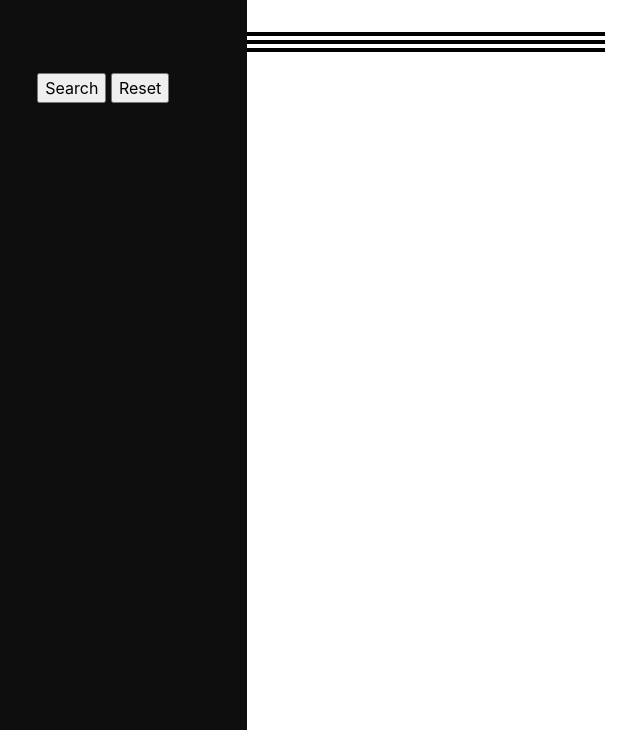
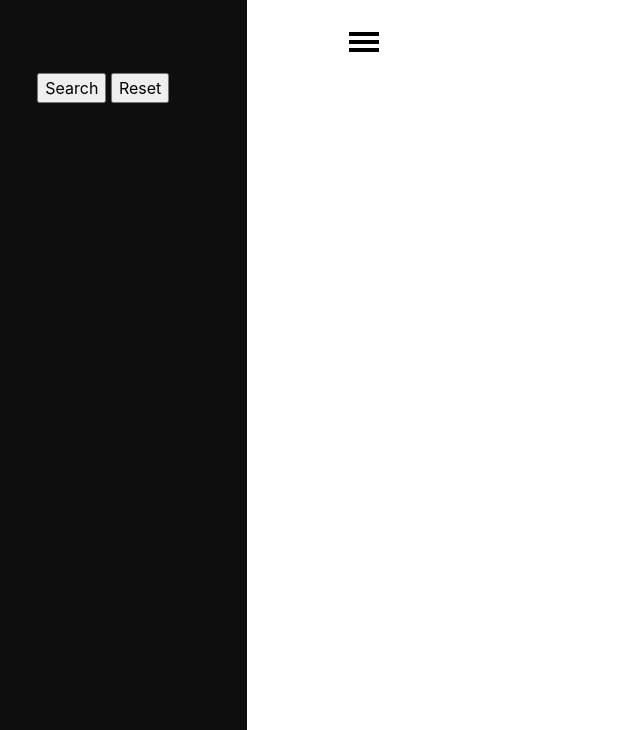
Before and after one commit to ResearchComputingServices/WebAppCICPVersion2, a Django app: template WebsiteApp/templates/index.html in a window 1280 px wide. Shown: the part 70-800 px from the top of the page, without its empty margins (35-675 px from the left). Run offline with Django 3.2, Linux system fonts and the light colour scheme; the template is opened without the code that fills it, so the values that code supplies are empty; some libraries are stand-ins or nearby versions.

Commit message:
Changes in style.css

```diff
--- a/static/css/style.css
+++ b/static/css/style.css
@@ -112,8 +112,7 @@ div {
 } */
 
 #menuButton {
-    margin: auto;
-    width: 50%;
+    margin-left: 30%;
     padding: 10px;
 }
 
```
